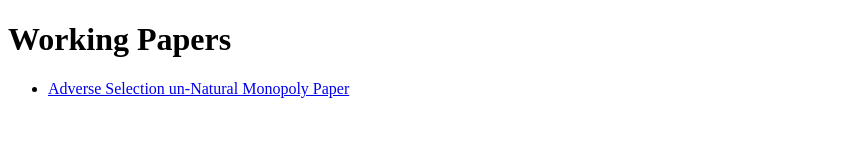
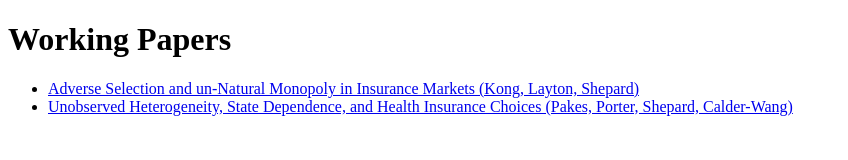
Before and after one commit to mshepard32/website, a plain HTML site: page index.html in a window 1280 px wide. Shown: the whole page, without its empty margins (0-848 px from the left). Drawn offline with Linux system fonts and the light colour scheme.

Commit message:
Update index.html

```diff
--- a/index.html
+++ b/index.html
@@ -6,7 +6,8 @@
 <body>
     <h1>Working Papers</h1>
     <ul>
-        <li><a href="WorkingPapers/adverse_selection_pricing_LaytonKongShepard.pdf">Adverse Selection un-Natural Monopoly Paper</a></li>
+        <li><a href="WorkingPapers/adverse_selection_pricing_LaytonKongShepard.pdf">Adverse Selection and un-Natural Monopoly in Insurance Markets (Kong, Layton, Shepard) </a></li>
+        <li><a href="WorkingPapers/stateDependence_healthInsuranceChoices.pdf">Unobserved Heterogeneity, State Dependence, and Health Insurance Choices (Pakes, Porter, Shepard, Calder-Wang)</a></li>
     </ul>
 </body>
 </html>
```
